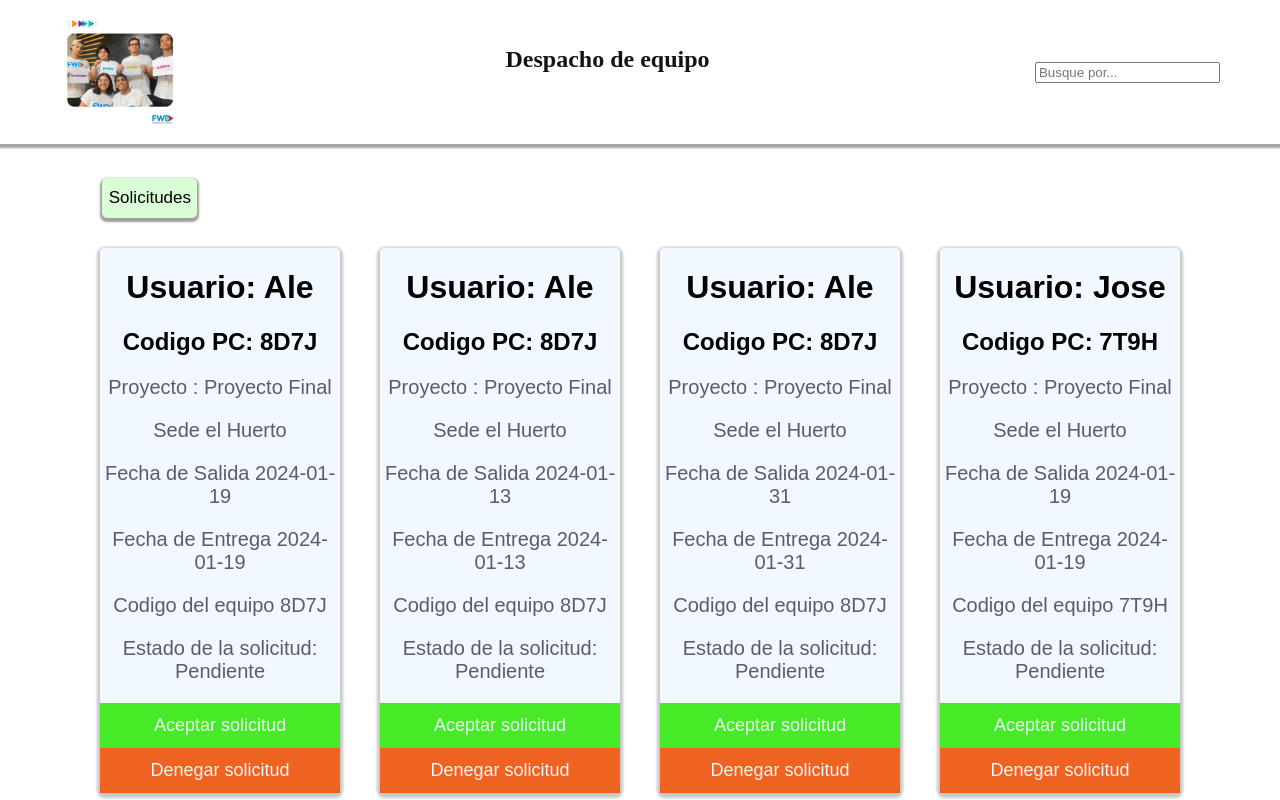
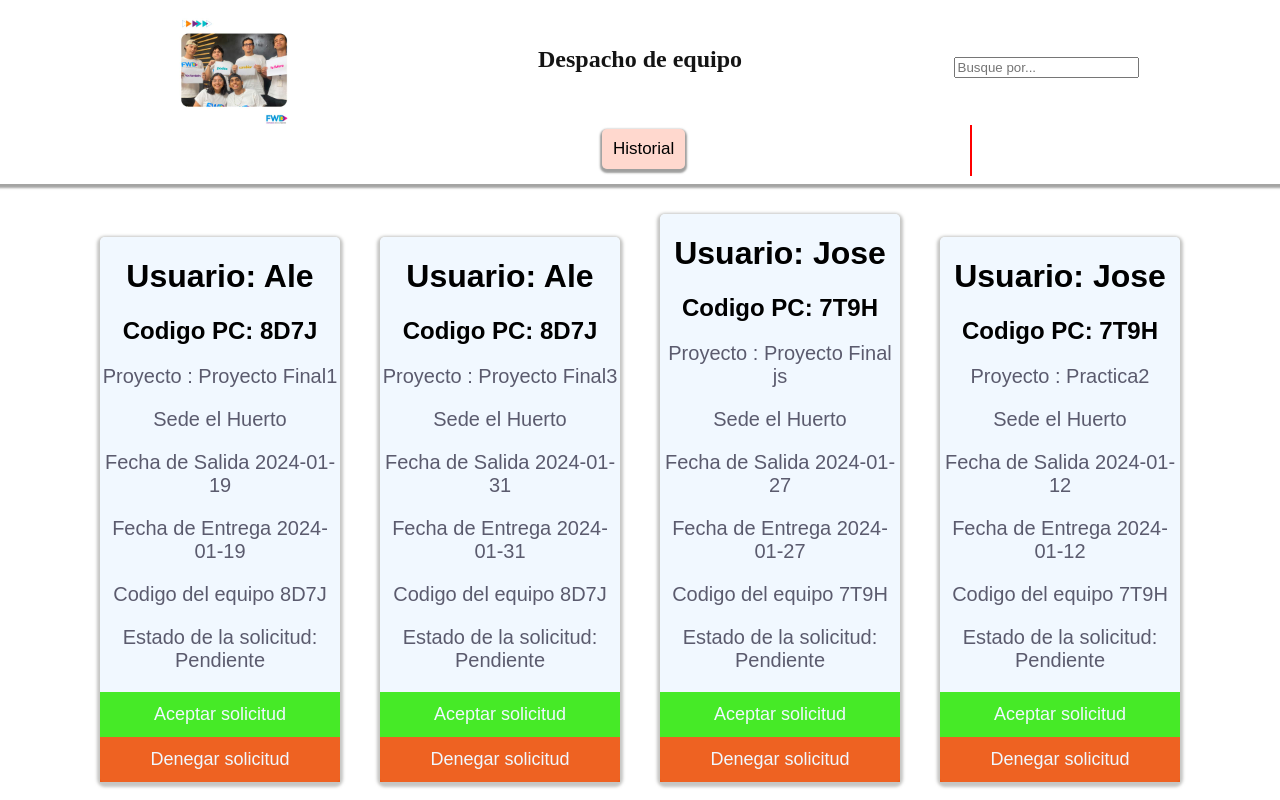
Before and after one commit to nikkyBri01/Proyecto-3, a website built with Parcel: page pages/admin.html in a window 1280 px wide. Both pictures are taken after a click on the button "Solicitudes". Shown: the top 800 px of the page. Built offline with nearby package versions, Linux system fonts and the light colour scheme; data requests are answered from the project's data file.

```diff
--- a/Js/admin.js
+++ b/Js/admin.js
@@ -71,10 +71,8 @@
 
 //Se obtienen los datos del filtro
 let filterIn=document.getElementById("inputFilter")
-//funcion que limpia un contenedor traido del HTML
-
-//Se añade la funcionalidad del filter
-filterIn.addEventListener("input",async function busqueda(){
+//Funcion que busca peticiones con filter
+async function busqueda(){
    let valor=filterIn.value.trim();
    let peticiones= await getPeticiones();
    let filtrado= peticiones.filter(peticion=>
@@ -87,7 +85,10 @@
          contenedorSolicitud.firstChild.remove();
      }
       cargarSolicitudes(filtrado);
-},true)
+}
+
+//Se añade la funcionalidad del filter
+filterIn.addEventListener("input",busqueda,true)
 
 
 //Funcionalidad del boton historial
@@ -111,43 +112,58 @@
 });
 }
 
-let btnHistorial=document.getElementById("btnHistorial");
-
-if (btnHistorial!==null) {
-   btnHistorial.addEventListener("click",function () {
-      while (contenedorSolicitud.firstChild) {
-         contenedorSolicitud.firstChild.remove();
-     }
-      cargarHistorial(historial)
-      filterIn.removeEventListener("input",busqueda,true);
-      filterIn.addEventListener("input",async ()=>{
-         let valor=filterIn.value.trim();
-         let peticiones= await getPeticiones();
-         let filtrado= peticiones.filter(peticion=>
-            peticion.nombre.toLowerCase().includes(valor.toLowerCase())||
-            peticion.sede.toLowerCase().includes(valor.toLowerCase())||
-            peticion.fechaE.toLowerCase().includes(valor.toLowerCase())||
-            peticion.fechaS.toLowerCase().includes(valor.toLowerCase())||
-            peticion.codigo.toLowerCase().includes(valor.toLowerCase()))
-            while (contenedorSolicitud.firstChild) {
-               contenedorSolicitud.firstChild.remove();
-           }
-            cargarHistorial(filtrado);
-      })
-   })
-}
-
-
 //Funcionalidad del boton solicitudes
 let btnSolicitud=document.getElementById("btnSolicitud")
 
 if (btnSolicitud!==null) {
    btnSolicitud.addEventListener("click",function () {
+      while (contenedorSolicitud.firstChild) {contenedorSolicitud.firstChild.remove();}
+     let mainCont=document.getElementById("historialInput");
+     while (mainCont.firstChild) {mainCont.firstChild.remove();}
+     filterIn.removeEventListener("input",busquedaH,true);
+     filterIn.addEventListener("input",busqueda,true);
+     btnSolicitud.style.display="none";
+     btnHistorial.style.display="block"
+      displaySoli()
+   })
+}
+
+//Boton para ir al historial
+let btnHistorial=document.getElementById("btnHistorial");
+
+//Funcion que busca en el historial
+let busquedaH=async ()=>{
+   let valor=filterIn.value.trim();
+   let filtrado=historial.filter(peticion=>
+      peticion.nombre.toLowerCase().includes(valor.toLowerCase())||
+      peticion.sede.toLowerCase().includes(valor.toLowerCase())||
+      peticion.fechaE.toLowerCase().includes(valor.toLowerCase())||
+      peticion.fechaS.toLowerCase().includes(valor.toLowerCase())||
+      peticion.codigo.toLowerCase().includes(valor.toLowerCase()))
       while (contenedorSolicitud.firstChild) {
          contenedorSolicitud.firstChild.remove();
      }
-      displaySoli()
+   cargarHistorial(filtrado);
+}
 
+//Funcionalidad del boton
+if (btnHistorial!==null) {
+   btnHistorial.addEventListener("click",function () {
+      let mainCont=document.getElementById("historialInput");
+      while (contenedorSolicitud.firstChild) {contenedorSolicitud.firstChild.remove();}
+      while (mainCont.firstChild) {mainCont.firstChild.remove();}
+      mainCont.innerHTML=`
+         <input type="text" name="datoInput" id="datoInput" placeholder="Buscar">
+         <label for="fechaS">Salida: </label>
+         <input type="date" id="fechaS">
+         <label for="fechaE">Entrada: </label>
+         <input type="date" id="fechaE"></input>
+         <button id="btnBuscar">Buscar</button>
+      `;
+      cargarHistorial(historial);
+      btnHistorial.style.display="none";
+      btnSolicitud.style="margin-right: 150px;";
+      filterIn.removeEventListener("input",busqueda,true);
+      filterIn.addEventListener("input",busquedaH,true);
    })
-
 }
--- a/Js/formulario.js
+++ b/Js/formulario.js
@@ -48,13 +48,12 @@
 
 //Funcionalidad del boton enviar formulario
 if (buttonEnviar!==null) {
-  buttonEnviar.addEventListener("click" ,() => {
-    practica=practica.value;
-    fechaS=fechaS.value;
-    fechaE=fechaE.value
-    console.log("Fecha E:",fechaE,"Fecha S:",fechaS,"practica:",practica);
-
-  if (!practica||!fechaE||fechaE=="2024-01-01"||!fechaS||fechaS=="2024-01-01") {
+    buttonEnviar.addEventListener("click" ,() => {
+      let practicaN=practica.value;
+      let fechaSalida=fechaS.value;
+      let fechaEntrada=fechaE.value;
+    console.log("Fecha E:",fechaEntrada,"Fecha S:",fechaSalida,"practica:",practicaN);
+  if (!practicaN||!fechaEntrada||fechaEntrada=="2024-01-01"||!fechaSalida||fechaSalida=="2024-01-01") {
     const contenedorModal = document.getElementById("contenedorModal")
     contenedorModal.innerHTML = "";
     const modalHeader = document.createElement("div");
@@ -76,7 +75,7 @@
 
   else {
     console.log("Practica",practica,"fechaS",fechaS,"fechaE",fechaE);
-    let peticion = new solicitud(currentUser.username,practica,currentUser.sede,fechaS,fechaE,currentUser.codigo)
+    let peticion = new solicitud(currentUser.username,practicaN,currentUser.sede,fechaSalida,fechaEntrada,currentUser.codigo)
     postPeticiones(peticion);
     const contenedorModal = document.getElementById("contenedorModal")
     const buttonEnviar = document.getElementById("envio")
--- a/pages/admin.html
+++ b/pages/admin.html
@@ -15,16 +15,22 @@
           <div>
             <input type="text" id="inputFilter" placeholder="Busque por...">
           </div>
+          <div id="btnCont">
+            <button type="submit" id="btnSolicitud">Solicitudes</button>
+            <button type="submit" id="btnHistorial">Historial</button>
+          </div>
+          <div id="historialInput">
+          </div>
        </nav>
       </header>
+
     <main>
-         <button type="submit" id="btnSolicitud">Solicitudes</button>
-         <div id="containerSolicitud">
-         </div>
 
-         <button type="submit" id="btnHistorial">Historial</button>
-         <div id="historial">
-         </div>
+
+      <div id="containerSolicitud">
+      </div>
+
+
     </main>
     <footer>
       <h3>“El conocimiento es algo que nadie te puede quitar"</h3>
--- a/server/db.json
+++ b/server/db.json
@@ -59,7 +59,7 @@
     {
       "id": "ad47",
       "nombre": "Ale",
-      "proyecto": "Proyecto Final",
+      "proyecto": "Proyecto Final1",
       "sede": "el Huerto",
       "fechaS": "2024-01-19",
       "fechaE": "2024-01-19",
@@ -67,33 +67,13 @@
       "estado": "Pendiente"
     },
     {
-      "id": "602e",
-      "nombre": "Ale",
-      "proyecto": "Proyecto Final",
-      "sede": "el Huerto",
-      "fechaS": "2024-01-13",
-      "fechaE": "2024-01-13",
-      "codigo": "8D7J",
-      "estado": "Pendiente"
-    },
-    {
       "id": "c9f0",
       "nombre": "Ale",
-      "proyecto": "Proyecto Final",
+      "proyecto": "Proyecto Final3",
       "sede": "el Huerto",
       "fechaS": "2024-01-31",
       "fechaE": "2024-01-31",
       "codigo": "8D7J",
-      "estado": "Pendiente"
-    },
-    {
-      "id": "1e8b",
-      "nombre": "Jose",
-      "proyecto": "Proyecto Final ",
-      "sede": "el Huerto",
-      "fechaS": "2024-01-19",
-      "fechaE": "2024-01-19",
-      "codigo": "7T9H",
       "estado": "Pendiente"
     },
     {
@@ -109,7 +89,7 @@
     {
       "id": "34ad",
       "nombre": "Jose",
-      "proyecto": "Practica",
+      "proyecto": "Practica2",
       "sede": "el Huerto",
       "fechaS": "2024-01-12",
       "fechaE": "2024-01-12",
@@ -125,6 +105,66 @@
       "fechaE": "2024-01-20",
       "codigo": "7T9H",
       "estado": "Pendiente"
+    },
+    {
+      "id": "6821",
+      "nombre": "Ale",
+      "proyecto": "Proyecto Final",
+      "sede": "el Huerto",
+      "fechaS": "2024-01-17",
+      "fechaE": "2024-01-26",
+      "codigo": "8D7J",
+      "estado": "Pendiente"
+    },
+    {
+      "id": "c091",
+      "nombre": "Ale",
+      "proyecto": {},
+      "sede": "el Huerto",
+      "fechaS": {},
+      "fechaE": {},
+      "codigo": "8D7J",
+      "estado": "Pendiente"
+    },
+    {
+      "id": "a811",
+      "nombre": "Ale",
+      "proyecto": "Proyecto Final",
+      "sede": "el Huerto",
+      "fechaS": "2024-01-03",
+      "fechaE": "2024-01-18",
+      "codigo": "8D7J",
+      "estado": "Pendiente"
+    },
+    {
+      "id": "05d2",
+      "nombre": "Ale",
+      "proyecto": {},
+      "sede": "el Huerto",
+      "fechaS": {},
+      "fechaE": {},
+      "codigo": "8D7J",
+      "estado": "Pendiente"
+    },
+    {
+      "id": "6e6c",
+      "nombre": "Ale",
+      "proyecto": "Proyecto Final",
+      "sede": "el Huerto",
+      "fechaS": "2024-02-09",
+      "fechaE": "2024-02-11",
+      "codigo": "8D7J",
+      "estado": "Pendiente"
+    },
+    {
+      "id": "27f4",
+      "nombre": "Ale",
+      "proyecto": "Proyecto Final",
+      "sede": "el Huerto",
+      "fechaS": "2024-01-11",
+      "fechaE": "2024-01-17",
+      "codigo": "8D7J",
+      "estado": "Pendiente"
     }
   ]
 }
--- a/src/css/admin.css
+++ b/src/css/admin.css
@@ -5,27 +5,56 @@
     flex-direction: column;
     height: 100vh;
 }
+#btnCont{
+justify-content: center;
+grid-row: 2;
+grid-column: 2;
+}
+
+#historialInput{
+    margin-right: 150px;
+    grid-row: 2;
+    grid-column: 3;
+    border: 1px solid red;
+    height: 100%;
+    display: flex;
+
+}
+#historialInput input{
+    width: 100px;
+}
 header{
     box-shadow: 0 2px 2px 2px rgba(75, 75, 73, 0.507);
     padding: 10px 0;
 }
 header nav{
-    display: flex;
+    display: grid;
+    grid-template: 70% 30%/30% 30% 30% ;
     justify-content: space-between;
     margin: 0 60px;
 }
 header nav div{
     display: flex;
+    justify-self: center;
     align-items: center;
     gap: 30px;
     position: relative;
+    grid-row: 1;
+    grid-column: 3;
+}
+header a{
+    grid-row: 1;
+    grid-column: 1;
+    justify-self: center;
 }
 header h2{
-  color: rgb(20, 20, 20);
-  font-family: "Indie Flower";
-  font-style: normal;
-  margin-block-start: 1.5em;
-
+    grid-row: 1;
+    grid-column: 2;
+    color: rgb(20, 20, 20);
+    font-family: "Indie Flower";
+    font-style: normal;
+    margin-block-start: 1.5em;
+    justify-self: center;
 }
 #logo{
    height: 120px;
@@ -99,7 +128,6 @@
     border: none;
     background-color: rgba(95, 250, 75, 0.226);
     margin-left: 8%;
-    margin-block-start: 2em;
     box-shadow: 0 2px 2px 2px rgba(109, 109, 108, 0.658);
 }
 #btnHistorial{
@@ -111,6 +139,5 @@
     border: none;
     background-color: rgba(252, 83, 41, 0.226);
     margin-left: 8%;
-    margin-block-end: 3em;
     box-shadow: 0 2px 2px 2px rgba(109, 109, 108, 0.658);
 }
```
Also changed, not shown: Js/login.js (+5 -2 lines).
